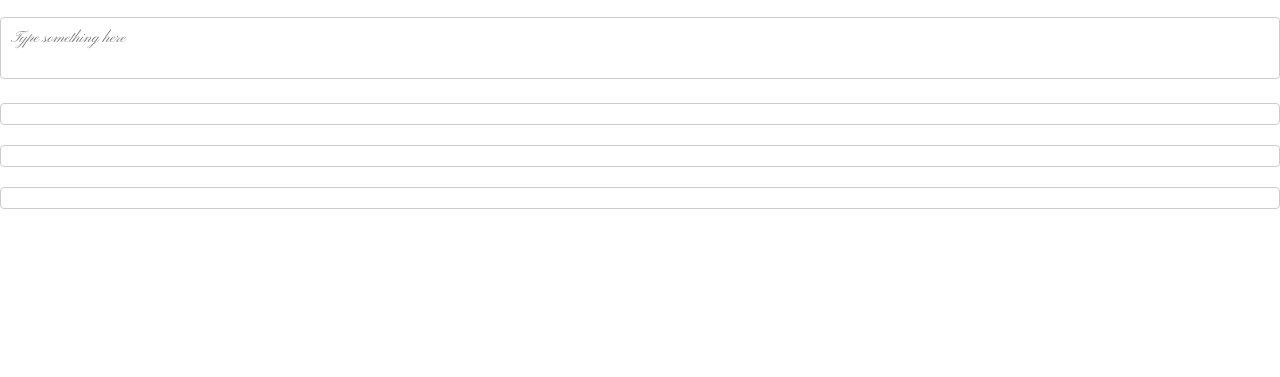
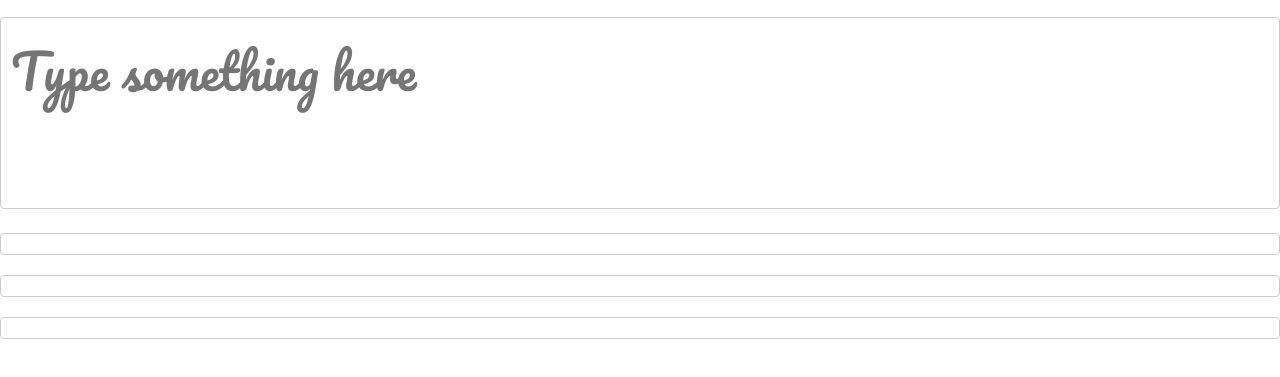
Before and after one commit to jacmkno/fuente-cervantina, a plain HTML site: page index.html in a window 1280 px wide. Shown: the part 79-456 px from the top of the page. Drawn offline with Linux system fonts and the light colour scheme; a web font is replaced by a local one.

Commit message:
Update index.html

```diff
--- a/index.html
+++ b/index.html
@@ -26,8 +26,8 @@
       width: 100%;
       padding: 10px;
       margin-top: 20px;
-      font-size: 16px;
-      font-family: 'Pinyon Script', cursive;
+      font-size: 3em;
+      font-family: 'Pacifico', cursive;
       resize: none;
       border: 1px solid #ccc;
       border-radius: 4px;
@@ -37,7 +37,7 @@
       width: 100%;
       padding: 10px;
       margin-top: 20px;
-      font-size: 18px;
+      font-size: 3em;
       border: 1px solid #ccc;
       border-radius: 4px;
     }
```
